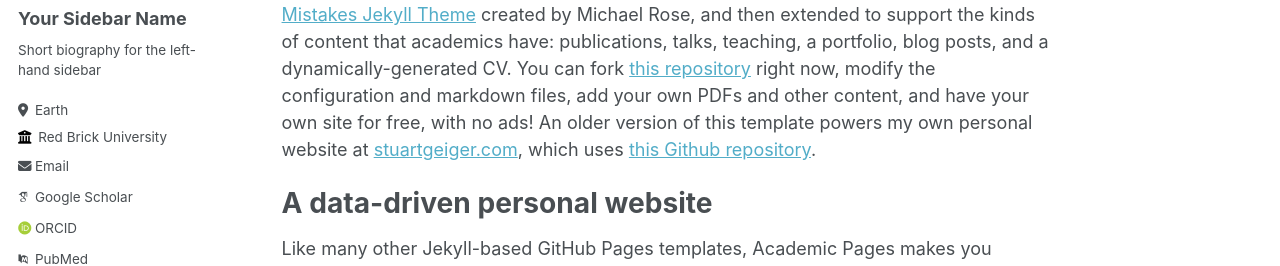
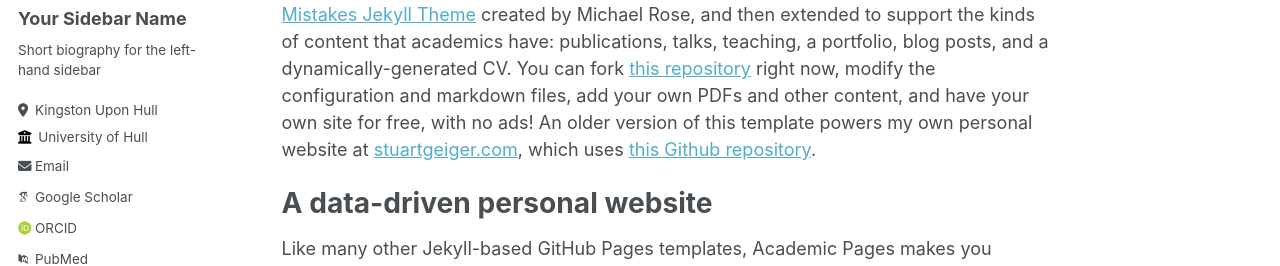
Before and after one commit to angusmonaghan/angusmonaghan.github.io, a Jekyll site: the page built from _pages/about.md, in a window 1280 px wide. Shown: the part 283-549 px from the top of the page. Built offline with Jekyll 4.4.1, drawn with Linux system fonts in a browser that asks for light colours; some web fonts are replaced.

Commit message:
uni change

```diff
--- a/_config.yml
+++ b/_config.yml
@@ -25,10 +25,10 @@ author:
   name             : "Your Sidebar Name"
   pronouns         : # example: "she/her"
   bio              : "Short biography for the left-hand sidebar"
-  location         : "Earth"
-  employer         : "Red Brick University"
+  location         : "Kingston Upon Hull"
+  employer         : "University of Hull"
   uri              : # URL
-  email            : "none@example.org"
+  email            : "A.MONAGHAN-2017@hull.ac.uk"
 
   # Academic websites
   arxiv            : # URL - Update with the correct link to your profile
```
